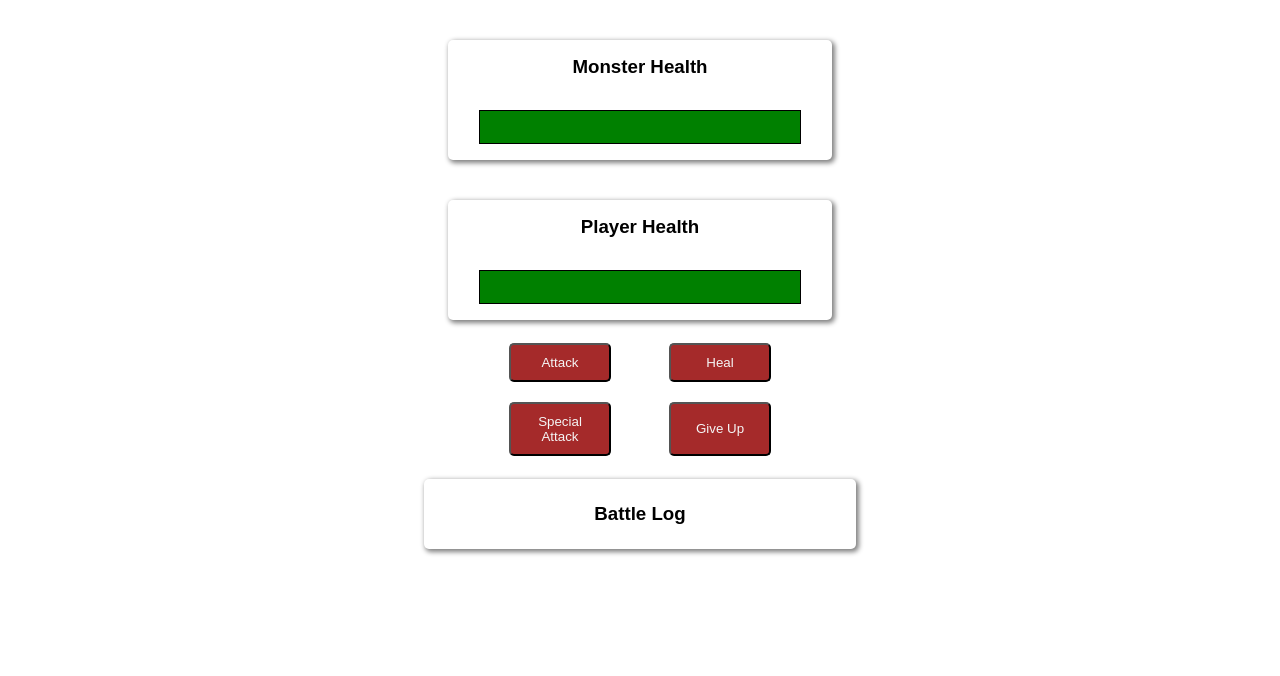
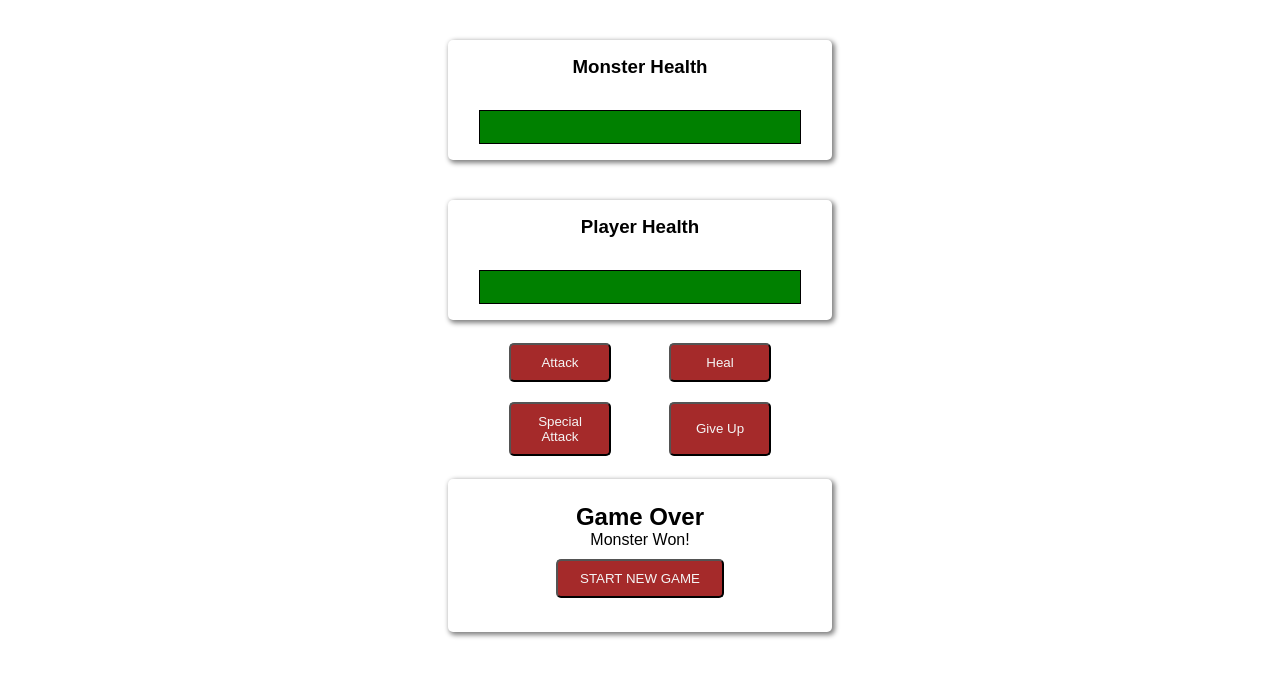
Before and after one commit to assaad-ali/kill-the-monster, a plain HTML site: page index.html in a window 1280 px wide. Both pictures are taken after a click on the button "Give Up". Shown: the part 80-756 px from the top of the page. Drawn offline with Linux system fonts and the light colour scheme.

Commit message:
Add giveup functionality and according styles

```diff
--- a/index.html
+++ b/index.html
@@ -38,11 +38,14 @@
             <button id="giveup">Give Up</button>
         </section>
         <section class="game-info">
-            <h3 id="game-info-header">Battle Log</h3>
             <div id="log" class="log">
-
+                <h3 id="game-info-header">Battle Log</h3>
             </div>
-            <button id="restart-button"></button>
+            <div id="game-over" class="game-over">
+                <h2>Game Over</h2>
+                <p id="winner">You Win!</p>
+                <button id="restart-button">START NEW GAME</button>
+            </div>
         </section>
     </main>
 </body>
--- a/index.js
+++ b/index.js
@@ -85,4 +85,23 @@ window.onload = () => {
     }
 
     document.getElementById('heal').onclick = heal;
+
+    giveUp = () => {
+        playerHealth = 0;
+        gameOver();
+    }
+
+    gameOver = () => {
+        if(playerHealth <= 0){
+            document.getElementById('winner').innerText = 'Monster Won!'
+            document.getElementById('log').style.display = 'none';
+            document.getElementById('game-over').style.display = 'flex'
+        }
+        else if ( monsterHealth <= 0) {
+            document.getElementById('winner').innerText = 'You Won!'
+            document.getElementById('log').style.display = 'none';
+            document.getElementById('game-over').style.display = 'flex'
+        }
+    }
+    document.getElementById('giveup').onclick = giveUp;
 }
--- a/styles.css
+++ b/styles.css
@@ -67,11 +67,6 @@ button {
 }
 
 .game-info{
-    display: flex;
-    flex-direction: column;
-    justify-content: space-around;
-    align-items: center;
-    padding: 3vh;
     height: auto;
     width: 30vw;
     border: none;
@@ -79,7 +74,21 @@ button {
     box-shadow: 2px 2px 5px 1px gray;
 }
 
+.log{
+    display: flex;
+    flex-direction: column;
+    justify-content: space-around;
+    align-items: center;
+    padding: 3vh;
+}
+.game-over{
+    display: none;
+    flex-direction: column;
+    justify-content: space-around;
+    align-items: center;
+    padding: 3vh;
+}
+
 #restart-button{
-    display: none;
-
+    width: 50%;
 }
```
